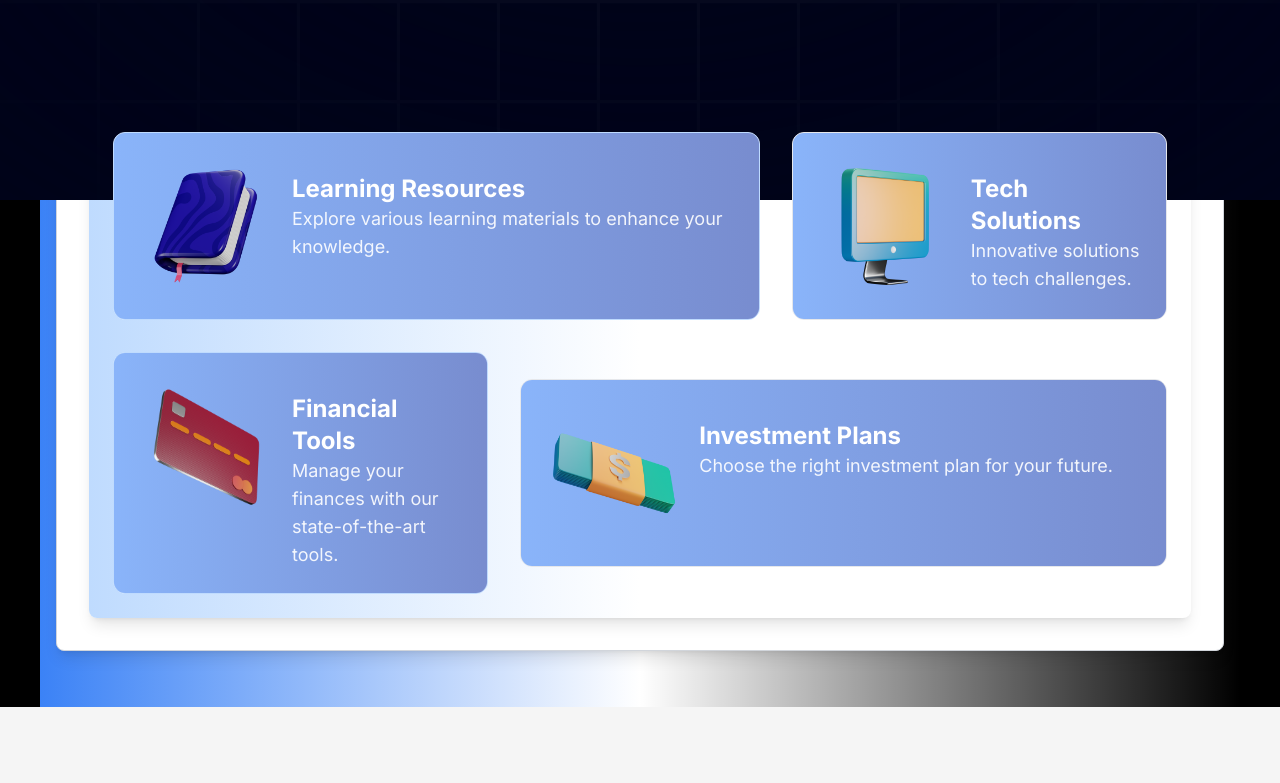
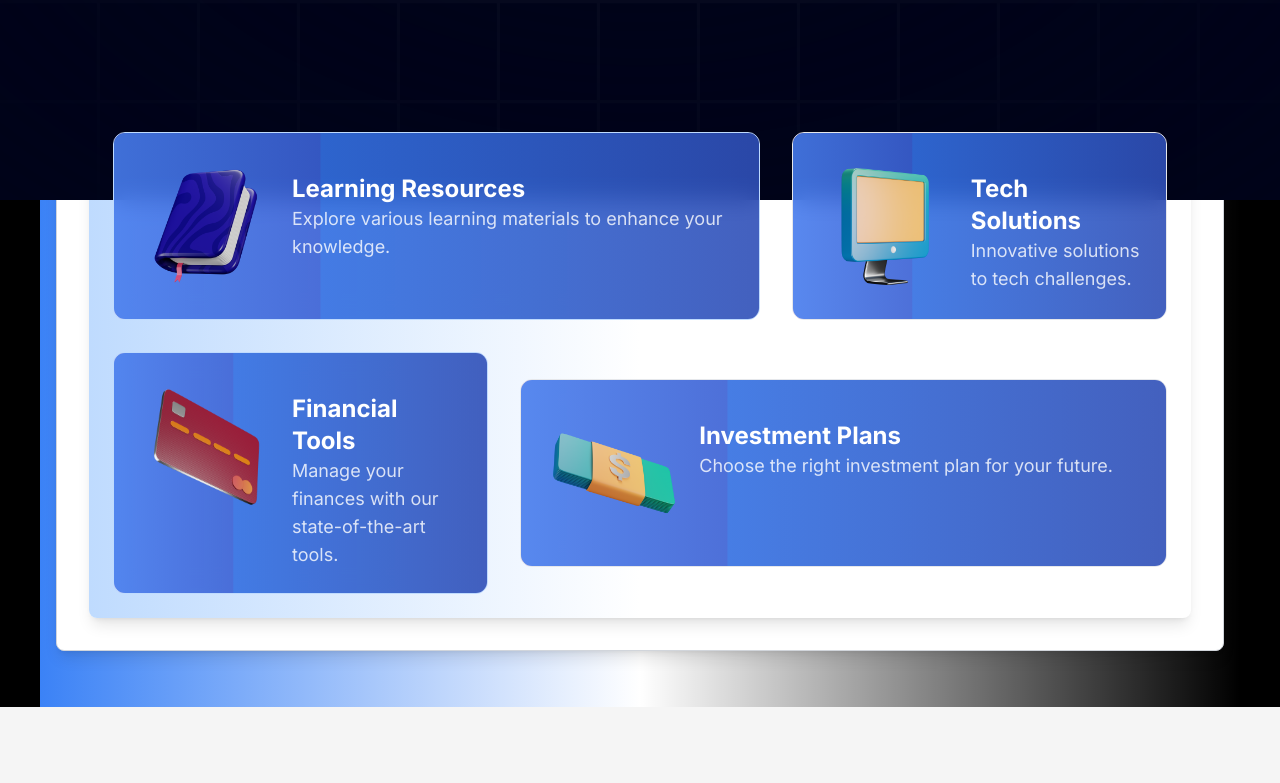
Before and after one commit to KomalSrivastava/yoom-v2., a Next.js app: page / in a window 1280 px wide. Shown: the part 600-1383 px from the top of the page. Built offline with nearby package versions, Linux system fonts and the light colour scheme.

Commit message:
Initial commit or your custom message

```diff
--- a/src/app/components/ui/About.tsx
+++ b/src/app/components/ui/About.tsx
@@ -16,46 +16,46 @@ const About = () => {
 
         <div className="grid grid-cols-8 bg-gradient-to-r from-blue-200 via-white to-purple-200 gap-8 p-6 rounded-lg shadow-lg place-items-center w-full">
 
-          <div className="w-full col-span-5 relative bg-white backdrop-blur-md border border-blue-200 rounded-xl overflow-hidden">
-            <div className="absolute inset-0 bg-gradient-to-r from-blue-500 via-purple-600 to-blue-800 opacity-60"></div>
+          <div className="w-full col-span-5 relative bg-white backdrop-blur-md border border-blue-200 rounded-xl overflow-hidden animate-background">
+            <div className="absolute inset-0 bg-gradient-to-r from-blue-500 via-purple-600 to-blue-800 opacity-80"></div>
             <div className="flex flex-row p-6 relative z-10">
               <Image src={book} alt="book" className="w-auto h-[138px]" />
               <div className="flex flex-col mt-4 ml-4">
                 <h2 className="text-2xl font-bold text-white">Learning Resources</h2>
-                <p className="text-lg text-white/90">Explore various learning materials to enhance your knowledge.</p>
+                <p className="text-lg text-white/80">Explore various learning materials to enhance your knowledge.</p>
               </div>
             </div>
           </div>
 
-          <div className="w-full col-span-3 relative bg-white backdrop-blur-md border border-purple-200 rounded-xl overflow-hidden">
-            <div className="absolute inset-0 bg-gradient-to-r from-blue-500 via-purple-600 to-blue-800 opacity-60"></div>
+          <div className="w-full col-span-3 relative bg-white backdrop-blur-md border border-purple-200 rounded-xl overflow-hidden animate-background">
+            <div className="absolute inset-0 bg-gradient-to-r from-blue-500 via-purple-600 to-blue-800 opacity-80"></div>
             <div className="flex flex-row p-6 relative z-10">
               <Image src={pc} alt="pc" className="w-auto h-[138px]" />
               <div className="flex flex-col mt-4 ml-4">
                 <h2 className="text-2xl font-bold text-white">Tech Solutions</h2>
-                <p className="text-lg text-white/90">Innovative solutions to tech challenges.</p>
+                <p className="text-lg text-white/80">Innovative solutions to tech challenges.</p>
               </div>
             </div>
           </div>
 
-          <div className="w-full col-span-3 relative bg-white backdrop-blur-md border border-blue-200 rounded-xl overflow-hidden">
-            <div className="absolute inset-0 bg-gradient-to-r from-blue-500 via-purple-600 to-blue-800 opacity-60"></div>
+          <div className="w-full col-span-3 relative bg-white backdrop-blur-md border border-blue-200 rounded-xl overflow-hidden animate-background">
+            <div className="absolute inset-0 bg-gradient-to-r from-blue-500 via-purple-600 to-blue-800 opacity-80"></div>
             <div className="flex flex-row p-6 relative z-10">
               <Image src={card} alt="card" className="w-auto h-[138px]" />
               <div className="flex flex-col mt-4 ml-4">
                 <h2 className="text-2xl font-bold text-white">Financial Tools</h2>
-                <p className="text-lg text-white/90">Manage your finances with our state-of-the-art tools.</p>
+                <p className="text-lg text-white/80">Manage your finances with our state-of-the-art tools.</p>
               </div>
             </div>
           </div>
 
-          <div className="w-full col-span-5 relative bg-white backdrop-blur-md border border-purple-200 rounded-xl overflow-hidden">
-            <div className="absolute inset-0 bg-gradient-to-r from-blue-500 via-purple-600 to-blue-800 opacity-60"></div>
+          <div className="w-full col-span-5 relative bg-white backdrop-blur-md border border-purple-200 rounded-xl overflow-hidden animate-background">
+            <div className="absolute inset-0 bg-gradient-to-r from-blue-500 via-purple-600 to-blue-800 opacity-80"></div>
             <div className="flex flex-row p-6 relative z-10">
               <Image src={finance} alt="finance" className="w-auto h-[138px]" />
               <div className="flex flex-col mt-4 ml-4">
                 <h2 className="text-2xl font-bold text-white">Investment Plans</h2>
-                <p className="text-lg text-white/90">Choose the right investment plan for your future.</p>
+                <p className="text-lg text-white/80">Choose the right investment plan for your future.</p>
               </div>
             </div>
           </div>
--- a/src/app/components/ui/Footer.tsx
+++ b/src/app/components/ui/Footer.tsx
@@ -7,7 +7,7 @@ const Footer = () => {
       <div className="container mx-auto flex flex-col lg:flex-row justify-between items-start lg:space-x-12">
         {/* Logo & Description */}
         <div className="flex-1 mb-8 lg:mb-0">
-          <h2 className="text-3xl font-bold mb-2">ZoomMeet</h2>
+          <h2 className="text-3xl font-bold mb-2">YoomMeet</h2>
           <p className="text-gray-400">Connecting people effortlessly through video conferencing.</p>
         </div>
 
@@ -16,7 +16,7 @@ const Footer = () => {
           <div className="mb-4 lg:mb-0">
             <h3 className="text-xl font-semibold mb-2">Contact Us</h3>
             <p className="flex items-center mb-2">
-              <FaEnvelope className="mr-2" /> support@zoommeet.com
+              <FaEnvelope className="mr-2" /> support@yoommeet.com
             </p>
             <p className="flex items-center mb-2">
               <FaPhone className="mr-2" /> +1 (800) 123-4567
@@ -91,7 +91,7 @@ const Footer = () => {
 
       {/* Bottom Section */}
       <div className="mt-6 border-t border-gray-700 pt-2 text-center">
-        <p className="text-gray-500 text-sm">© {new Date().getFullYear()} ZoomMeet. All rights reserved.</p>
+        <p className="text-gray-500 text-sm">© {new Date().getFullYear()} YoomMeet. All rights reserved.</p>
       </div>
     </footer>
   );
--- a/src/app/components/ui/Instruction.tsx
+++ b/src/app/components/ui/Instruction.tsx
@@ -1,25 +1,18 @@
-import dynamic from 'next/dynamic';
 import React from 'react';
-
-// Dynamically import icons to be used only on the client side
-const FaVideo = dynamic(() => import('react-icons/fa').then(mod => mod.FaVideo), { ssr: false });
-const FaRegCalendarAlt = dynamic(() => import('react-icons/fa').then(mod => mod.FaRegCalendarAlt), { ssr: false });
-const FaFilePdf = dynamic(() => import('react-icons/fa').then(mod => mod.FaFilePdf), { ssr: false });
-const FaCheckCircle = dynamic(() => import('react-icons/fa').then(mod => mod.FaCheckCircle), { ssr: false });
-const MdSchedule = dynamic(() => import('react-icons/md').then(mod => mod.MdSchedule), { ssr: false });
-const MdSettings = dynamic(() => import('react-icons/md').then(mod => mod.MdSettings), { ssr: false });
+import { FaVideo, FaRegCalendarAlt, FaFilePdf, FaCheckCircle } from "react-icons/fa";
+import { MdSchedule, MdSettings } from "react-icons/md";
 
 const InstructionPage = () => {
   return (
-    <div className="relative w-full p-5 min-h-screen bg-gray-100">
+    <div className="relative w-full min-h-screen bg-gray-100">
       {/* Background Section */}
       <div className="absolute inset-0 bg-gradient-to-r from-blue-500 via-white to-purple-500 z-0"></div>
 
-      <div className="relative w-full min-h-screen z-10">
+      <div className="relative w-full min-h-screen p-6 z-10">
         {/* Header Section */}
         <header className="text-center mb-12">
-          <h1 className="text-4xl font-bold text-blue-600 mb-4">Zoom Meeting Roadmap</h1>
-          <p className="text-lg text-gray-700">Follow these steps to set up and join your Zoom meeting smoothly.</p>
+          <h1 className="text-4xl font-bold text-blue-600 mb-4">Yoom Meeting Roadmap</h1>
+          <p className="text-lg text-gray-700">Follow these steps to set up and join your Yoom meeting smoothly.</p>
         </header>
 
         {/* Roadmap Steps */}
@@ -34,7 +27,7 @@ const InstructionPage = () => {
             </div>
             <div className="ml-6 w-full relative z-10 bg-white shadow-lg rounded-lg p-6 border border-gray-300 transition-transform transform hover:scale-105">
               <h2 className="text-xl font-semibold text-blue-600">1. Schedule Your Meeting</h2>
-              <p className="text-gray-600 mt-2">Create a Zoom meeting by scheduling it through the Zoom app or website.</p>
+              <p className="text-gray-600 mt-2">Create a Yoom meeting by scheduling it through the Yoom app or website.</p>
               <p className="text-gray-500 mt-2 flex items-center"><FaRegCalendarAlt className="mr-1" /> Add meeting details and invite participants.</p>
             </div>
           </div>
@@ -47,7 +40,7 @@ const InstructionPage = () => {
             <div className="ml-6 w-full relative z-10 bg-white shadow-lg rounded-lg p-6 border border-gray-300 transition-transform transform hover:scale-105">
               <h2 className="text-xl font-semibold text-green-600">2. Set Up Your Equipment</h2>
               <p className="text-gray-600 mt-2">Ensure your camera, microphone, and speakers are working properly.</p>
-              <p className="text-gray-500 mt-2 flex items-center"><MdSettings className="mr-1" /> Check your settings in the Zoom app.</p>
+              <p className="text-gray-500 mt-2 flex items-center"><MdSettings className="mr-1" /> Check your settings in the Yoom app.</p>
             </div>
           </div>
 
--- a/src/app/globals.css
+++ b/src/app/globals.css
@@ -69,7 +69,7 @@
 @layer base {
   * {
     margin: 0;
-    padding: 0;
+    padding: ;
     box-sizing: border-box;
   }
   body {
@@ -112,3 +112,13 @@
   background-size: 200% 100%;
   animation: slideBackground 2s linear infinite;
 }
+
+@keyframes gradient-animation {
+  0% { background-position: 0% 50%; }
+  100% { background-position: 100% 50%; }
+}
+
+.animate-gradient {
+  background-size: 300% 300%;
+  animation: gradient-animation 5s linear infinite;
+}
```
